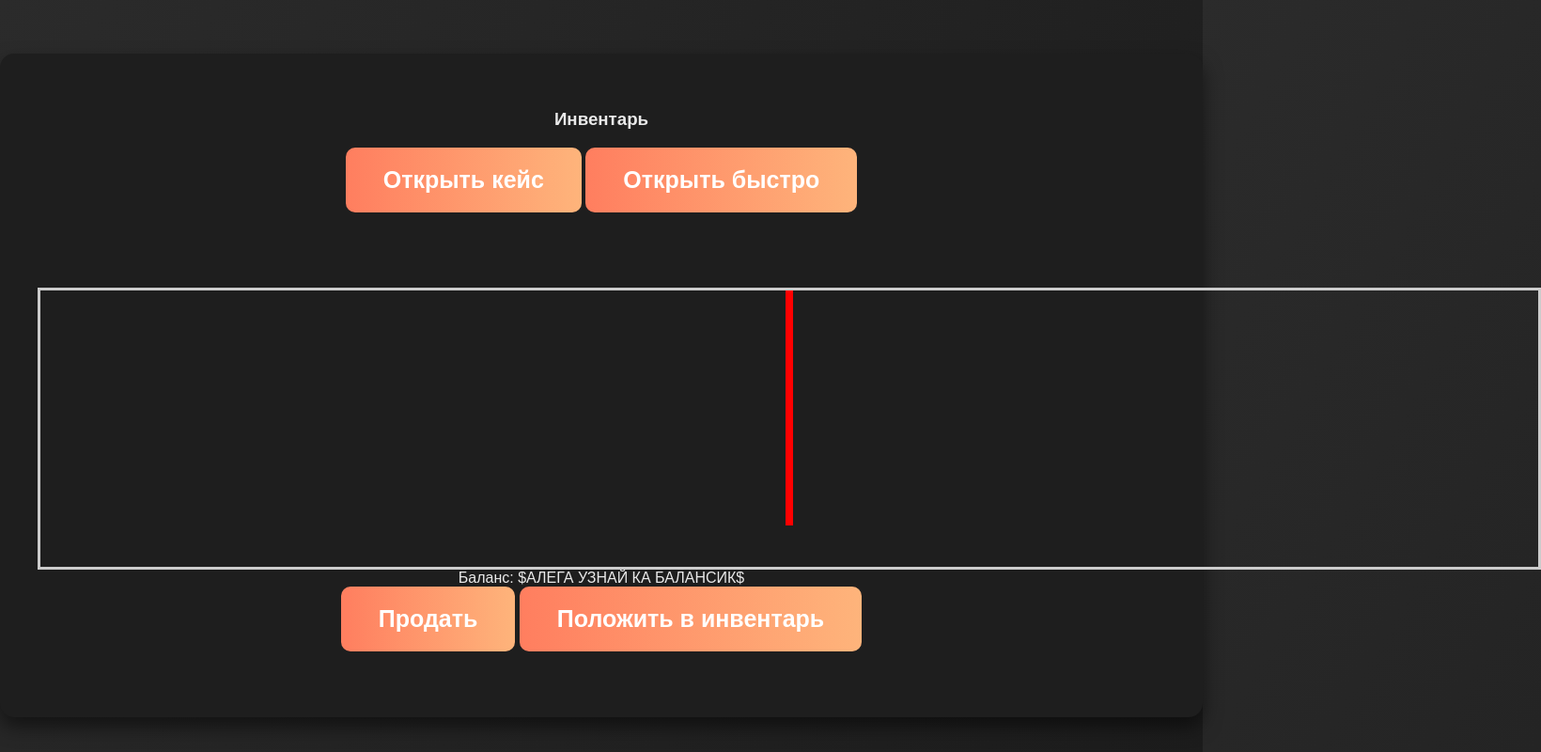
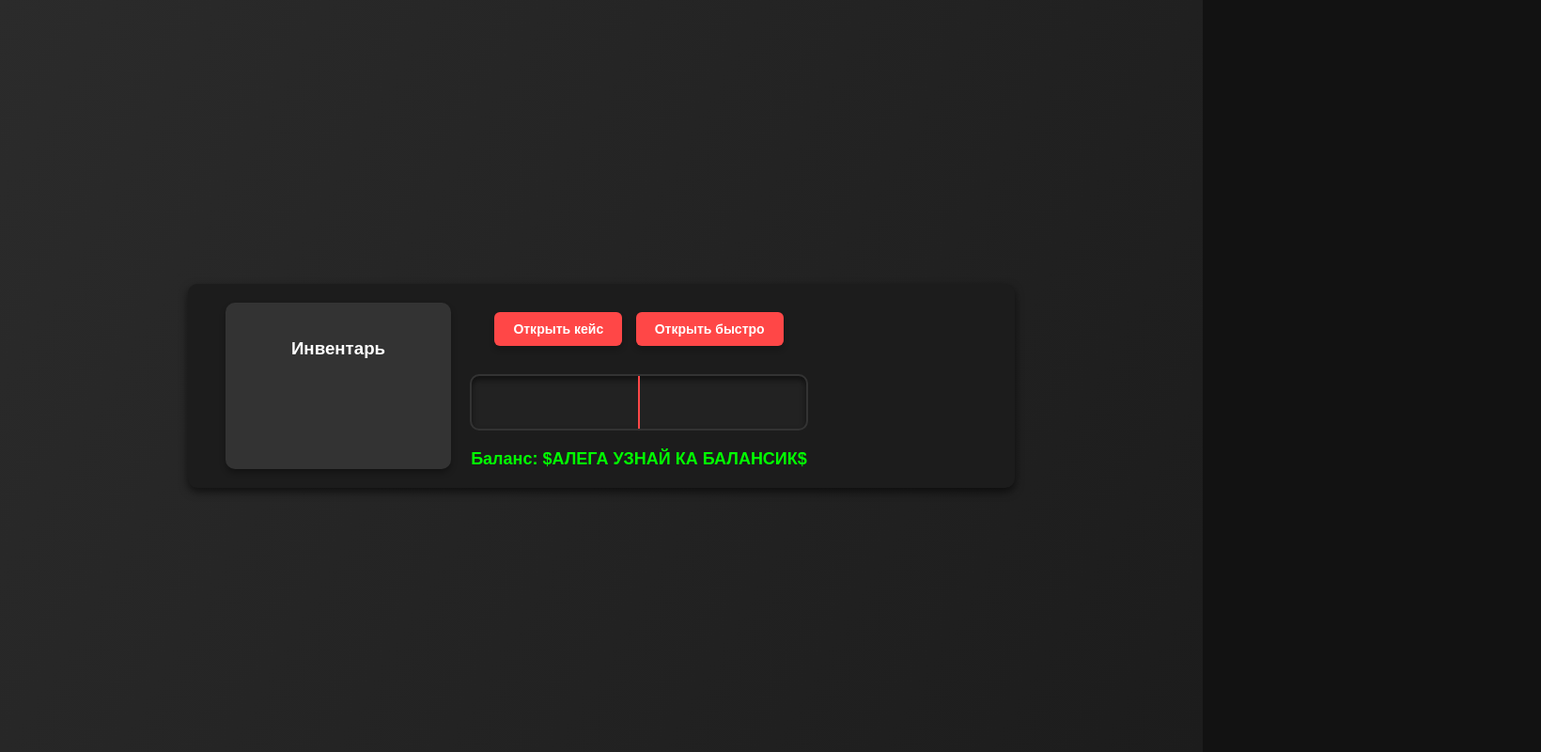
Before and after one commit to cicwapee/CASH-DROP, a plain HTML site: page index.html in a window 1280 px wide. Shown: the whole page at 94% size, 1640 px wide, since content can reach past the window. Drawn offline with Linux system fonts and the light colour scheme.

Commit message:
Update style.css

```diff
--- a/style.css
+++ b/style.css
@@ -123,3 +123,146 @@ button:hover {
   transform: translateX(-50%);
   z-index: 1;
 }
+body {
+  margin: 0;
+  padding: 0;
+  font-family: Arial, sans-serif;
+  background-color: #121212;
+  color: #fff;
+  display: flex;
+  justify-content: center;
+  align-items: center;
+  height: 100vh;
+  overflow: hidden;
+}
+
+.container {
+  display: flex;
+  position: relative;
+  text-align: center;
+  background: #1c1c1c;
+  padding: 20px 40px;
+  border-radius: 10px;
+  box-shadow: 0 4px 10px rgba(0, 0, 0, 0.6);
+  width: 800px;
+}
+
+.inventory {
+  width: 200px;
+  padding: 20px;
+  background: #333;
+  border-radius: 10px;
+  margin-right: 20px;
+  box-shadow: 0 4px 6px rgba(0, 0, 0, 0.3);
+}
+
+.inventory h3 {
+  text-align: center;
+  margin-bottom: 10px;
+}
+
+#inventory-list {
+  list-style-type: none;
+  padding: 0;
+}
+
+.spinner {
+  width: 360px;
+  height: 60px;
+  overflow: hidden;
+  position: relative;
+  border: 2px solid #333;
+  border-radius: 10px;
+  margin: 20px auto;
+  background: #222;
+  box-shadow: inset 0 4px 6px rgba(0, 0, 0, 0.5);
+}
+
+.numbers {
+  display: flex;
+  transition: transform 3.5s ease-out;
+}
+
+.number {
+  width: 60px;
+  height: 60px;
+  display: flex;
+  align-items: center;
+  justify-content: center;
+  font-size: 24px;
+  font-weight: bold;
+  color: #fff;
+  background: #333;
+  border-right: 1px solid #444;
+  box-sizing: border-box;
+  cursor: pointer;
+}
+
+.number:last-child {
+  border-right: none;
+}
+
+.highlight {
+  position: absolute;
+  top: 0;
+  left: 50%;
+  width: 2px;
+  height: 100%;
+  background-color: #ff4747;
+  transform: translateX(-50%);
+  z-index: 1;
+}
+
+button {
+  margin: 10px 5px;
+  padding: 10px 20px;
+  font-size: 14px;
+  font-weight: bold;
+  border: none;
+  background: #ff4747;
+  color: white;
+  border-radius: 6px;
+  cursor: pointer;
+  transition: all 0.3s ease-in-out;
+  box-shadow: 0 4px 6px rgba(0, 0, 0, 0.2);
+}
+
+button:hover {
+  background: #ff6161;
+  transform: scale(1.05);
+}
+
+.balance {
+  margin-top: 10px;
+  font-size: 18px;
+  font-weight: bold;
+  color: #00ff00;
+}
+
+.action-buttons {
+  display: none;
+  margin-top: 20px;
+}
+
+.inventory-item {
+  cursor: pointer;
+  margin: 5px;
+  padding: 5px;
+  background: #444;
+  border-radius: 5px;
+  color: #fff;
+  text-align: center;
+}
+
+.inventory-item:hover {
+  background: #555;
+}
+.number-image {
+  width: 60px;   /* Налаштуйте розміри зображення */
+  height: 60px;
+}
+
+.inventory-image {
+  width: 40px;   /* Налаштуйте розміри зображення в інвентарі */
+  height: 40px;
+}
```
